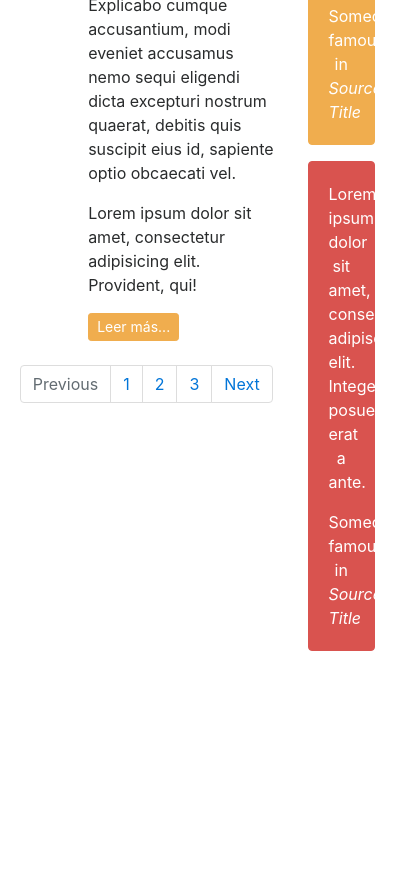
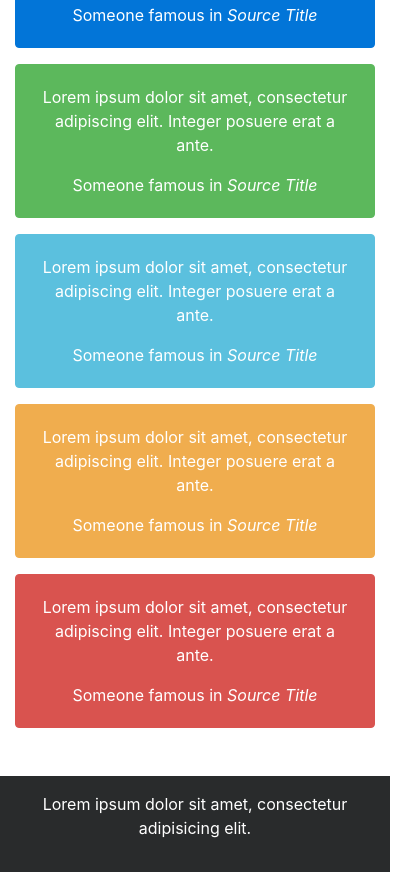
Before and after one commit to sanbartels/Taller1Boostrap, a plain HTML site: page index.html in a window 390 px wide. Shown: the part 2395-3267 px from the top of the page, 419 px wide, since content can reach past the window. Before the commit the page ends 3094 px from the top, so only its background shows below. Drawn offline with nearby package versions, Linux system fonts and the light colour scheme; a script that the page names is missing.

Commit message:
footer
Se agregó el footer y optimizó el response

```diff
--- a/index.html
+++ b/index.html
@@ -72,7 +72,7 @@
         <hr>
         <div class="row">
             <!-- Articulos -->
-            <div class="col-9">
+            <div class="col-md-9 col-12">
                 <!-- 1 articulo -->
                 <div class="row mb-4">
                     <div class="col-3">
@@ -149,7 +149,7 @@
             </div>
             <!-- Fin Articulos -->
             <!-- aside -->
-            <div class="col-3">
+            <div class="col-md-3 col-12">
                 <div class="card card-inverse card-primary mb-3 text-center">
                     <div class="card-block">
                         <blockquote class="card-blockquote">
@@ -196,6 +196,12 @@
     </div>
     <!-- Fin main -->
 
+    <!-- footer -->
+    <footer class="container-fluid bg-inverse text-white py-3 text-center">
+        <p>Lorem ipsum dolor sit amet, consectetur adipisicing elit.</p>
+    </footer>
+    <!-- Fin footer -->
+
     <!-- jQuery first, then Tether, then Bootstrap JS. -->
     <script src="https://code.jquery.com/jquery-3.1.1.slim.min.js" integrity="sha384-A7FZj7v+d/sdmMqp/nOQwliLvUsJfDHW+k9Omg/a/EheAdgtzNs3hpfag6Ed950n" crossorigin="anonymous"></script>
     <script src="https://cdnjs.cloudflare.com/ajax/libs/tether/1.4.0/js/tether.min.js" integrity="sha384-DztdAPBWPRXSA/3eYEEUWrWCy7G5KFbe8fFjk5JAIxUYHKkDx6Qin1DkWx51bBrb" crossorigin="anonymous"></script>
```
